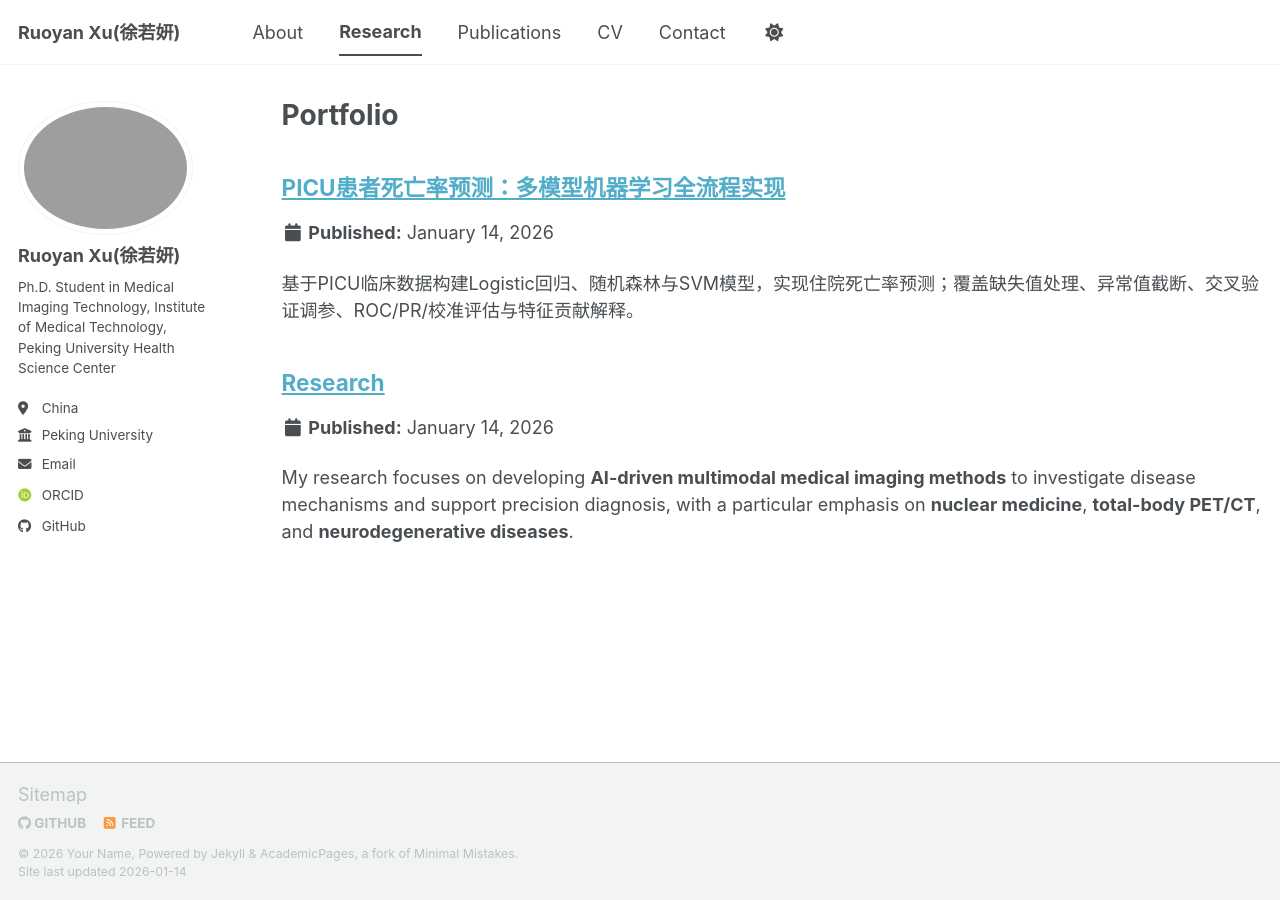
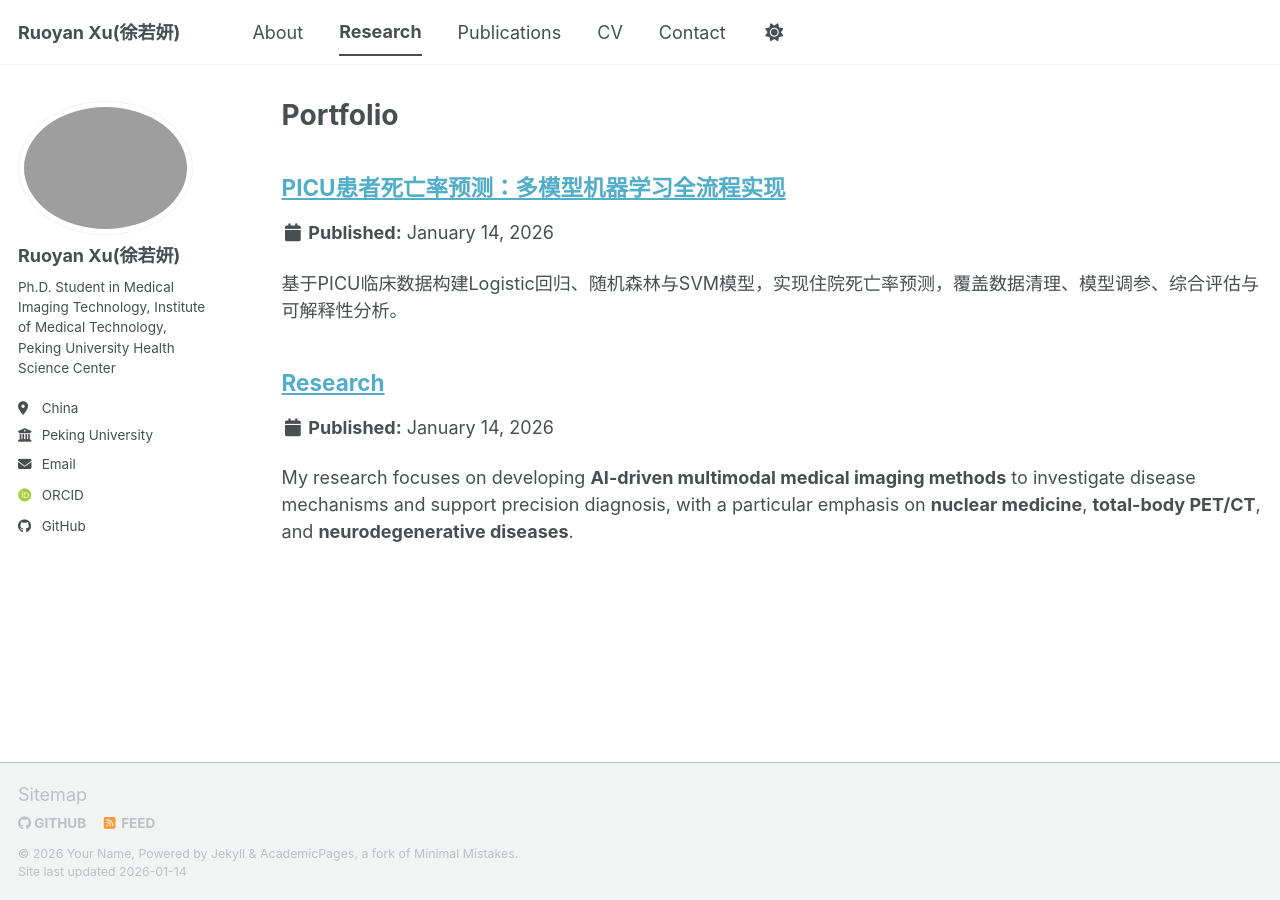
Before and after one commit to ruoyanxu-411/ruoyanxu-411.github.io, a Jekyll site: the page built from _pages/portfolio.html, in a window 1280 px wide. Built offline with Jekyll 4.4.1, drawn with Linux system fonts in a browser that asks for light colours; some web fonts are replaced; a script bundle is joined from its source files by our own code; library files that are not in the unit come from our copies; some of the changed lines change nothing that is shown.

Commit message:
Update picu-mortality-prediction.md

````diff
--- a/_portfolio/picu-mortality-prediction.md
+++ b/_portfolio/picu-mortality-prediction.md
@@ -4,12 +4,13 @@
 type: "Machine Learning"
 permalink: /portfolio/picu-mortality-prediction/
 date: 2026-01-14
-excerpt: "基于PICU临床数据构建Logistic回归、随机森林与SVM模型，实现住院死亡率预测；覆盖缺失值处理、异常值截断、交叉验证调参、ROC/PR/校准评估与特征贡献解释。"
+excerpt: "基于PICU临床数据构建Logistic回归、随机森林与SVM模型，实现住院死亡率预测，覆盖数据清理、模型调参、综合评估与可解释性分析。"
 header:
   teaser: /images/picu-mortality-prediction/roc_curves_models.png
 tags:
 - 临床机器学习
 - 死亡率预测
+- 模型评估
 - 模型可解释性
 - 端到端Pipeline
 tech_stack:
@@ -22,47 +23,185 @@
 ---
 
 ## 项目背景
-儿科重症监护室（PICU）患者的院内死亡率预测对风险分层与资源分配具有重要意义。本项目基于PICU临床表格数据，搭建端到端的机器学习流程：**数据读取 → 缺失值处理 → 异常值截断（winsorization）→ 特征标准化 → 多模型训练与调参 → 综合评估（ROC/PR/校准/混淆矩阵）→ 特征贡献解释**。
+
+儿科重症监护室（PICU）患者的住院死亡率预测是临床风险评估中的重要问题。由于PICU患者病情复杂、死亡率相对较低，传统统计方法在非线性建模与风险分层方面存在一定局限。
+
+本项目基于PICU真实临床表格数据，构建了一个**端到端的机器学习预测流程**，系统比较了 Logistic 回归、随机森林（Random Forest）与支持向量机（SVM）三类模型，并通过多维度评估与特征贡献分析，探索关键临床变量对死亡风险的影响。
 
 ---
 
-## 数据概览与缺失值情况
+## 数据概览与结局分布
 
-**数据规模与结局比例：** 总样本约 8,952，死亡率约 7.5%（类别不平衡明显）。
-
-{% comment %} 如果你生成了 outcome_distribution.png / missing_values_bar.png 就直接展示 {% endcomment %}
+数据集包含约 **8,952 条 PICU 住院记录**，结局变量为院内死亡（`HOSPITAL_EXPIRE_FLAG`）。死亡率约为 **7.5%**，呈现出明显的类别不平衡特征，这对模型训练与评估提出了更高要求。
 
 <figure>
   <img src="/images/picu-mortality-prediction/outcome_distribution.png.png" alt="Outcome distribution">
-  <figcaption>结局分布（Survival vs Death）：数据存在明显类别不平衡。</figcaption>
-</figure>
-
-<figure>
-  <img src="/images/picu-mortality-prediction/missing_values_bar.png" alt="Missing value rate">
-  <figcaption>变量缺失率分布：用于支撑后续的中位数填补策略。</figcaption>
+  <figcaption>结局分布（Survival vs Death）：死亡为少数类，需在建模与评估中重点考虑不平衡问题。</figcaption>
 </figure>
 
 ---
 
-## 核心实现：端到端预处理 Pipeline
+## 数据缺失情况分析
 
-本项目采用统一 Pipeline 实现“**训练集拟合 + 测试集应用**”，避免数据泄漏：
+在建模前，对各变量的缺失情况进行了系统分析。部分连续临床变量（如化验指标）存在不同程度的缺失，但未发现全缺失或完全无信息的变量。
 
-- **缺失值填补**：连续变量用 **Median Imputation**（鲁棒）
-- **异常值处理**：Winsorization（1%–99%分位截断）
-- **标准化**：Z-score 标准化（对 LR / SVM 更友好）
-- **类不平衡**：所有模型均使用 `class_weight="balanced"` 或 `balanced_subsample`
+<figure>
+  <img src="/images/picu-mortality-prediction/missing_values_bar.png" alt="Missing values">
+  <figcaption>变量缺失率分布：用于指导后续缺失值处理策略。</figcaption>
+</figure>
 
-```python
-# 数值特征：中位数填补 + 异常值截断 + 标准化
-numeric_preprocess = Pipeline(steps=[
-    ("imputer", SimpleImputer(strategy="median")),
-    ("winsor", Winsorizer(lower_q=0.01, upper_q=0.99)),
-    ("scaler", StandardScaler()),
-])
+---
 
-# 合并预处理流程（本数据集实际无分类变量）
-preprocess = ColumnTransformer(
-    transformers=[("num", numeric_preprocess, numeric_cols)],
-    remainder="drop"
-)
+## 数据清理与预处理策略
+
+### 缺失值处理
+
+- 连续变量：**中位数填补（Median Imputation）**
+- 优点：对偏态分布与极端值更稳健
+- 所有填补参数仅在训练集上拟合，避免信息泄漏
+
+### 异常值处理
+
+- 采用 **Winsorization（1%–99% 分位截断）**
+- 目的：降低极端异常值对模型训练的影响，而不直接删除样本
+
+### 特征标准化
+
+- 对连续变量进行 **Z-score 标准化**
+- 提升 Logistic 回归与 SVM 的数值稳定性
+
+---
+
+## 数据清理前后分布对比（可视化证据）
+
+为了直观展示数据清理的效果，对核心连续变量绘制了 **清理前（Raw）与清理后（Cleaned）** 的分布对比。
+
+### 直方图对比（Raw vs Cleaned）
+
+<figure>
+  <img src="/images/picu-mortality-prediction/histograms_raw_vs_cleaned.png" alt="Histograms raw vs cleaned">
+  <figcaption>
+    清理前后变量分布直方图对比：异常值影响明显降低，但总体分布形态得以保留。
+  </figcaption>
+</figure>
+
+### 按结局分组的箱线图对比
+
+<figure>
+  <img src="/images/picu-mortality-prediction/boxplots_raw_vs_cleaned.png" alt="Boxplots raw vs cleaned">
+  <figcaption>
+    按结局（Survival / Death）分组的箱线图：展示不同结局组的分布差异及清理前后异常值变化。
+  </figcaption>
+</figure>
+
+---
+
+## 模型训练与调参策略
+
+本项目对比了三类常见但互补的机器学习模型：
+
+1. **Logistic Regression（L2 正则）**
+   - 可解释性强，作为 baseline 模型
+2. **Random Forest**
+   - 捕捉非线性关系与特征交互
+   - 对异常值与尺度不敏感
+3. **SVM（RBF Kernel）**
+   - 具备灵活的非线性判别能力
+
+### 训练策略
+
+- 数据划分：**70% 训练集 / 30% 测试集（分层抽样）**
+- 超参数调优：**5 折分层交叉验证 + GridSearch**
+- 主要优化指标：**ROC-AUC**
+- 类不平衡处理：`class_weight="balanced"` 或 `balanced_subsample`
+
+---
+
+## 模型评估结果
+
+### 判别能力（ROC & PR）
+
+<figure>
+  <img src="/images/picu-mortality-prediction/roc_curves_models.png" alt="ROC curves">
+  <figcaption>
+    ROC 曲线：Random Forest 在测试集上取得最高 AUC（≈0.79）。
+  </figcaption>
+</figure>
+
+<figure>
+  <img src="/images/picu-mortality-prediction/pr_curves_models.png" alt="PR curves">
+  <figcaption>
+    PR 曲线：在死亡率约 7.5% 的不平衡场景下，Random Forest 的 AP（≈0.29）优于其他模型。
+  </figcaption>
+</figure>
+
+### 校准性能（Calibration）
+
+<figure>
+  <img src="/images/picu-mortality-prediction/calibration_curves_models.png" alt="Calibration curves">
+  <figcaption>
+    校准曲线：评估预测概率与真实死亡发生率的一致性。
+  </figcaption>
+</figure>
+
+### 阈值决策与混淆矩阵
+
+采用 **Youden Index** 在测试集上选择最优阈值，得到一个兼顾敏感性与特异性的工作点。
+
+<figure>
+  <img src="/images/picu-mortality-prediction/confusion_matrix_best.png" alt="Confusion matrix">
+  <figcaption>
+    最佳模型（Random Forest）的混淆矩阵：体现对死亡风险的识别能力与误判情况。
+  </figcaption>
+</figure>
+
+---
+
+## 特征贡献与模型可解释性
+
+为避免“黑箱模型”，本项目从两个角度分析特征贡献：
+
+### Random Forest 内置重要性（Gini Importance）
+
+<figure>
+  <img src="/images/picu-mortality-prediction/feature_contribution_rf.png" alt="RF importance">
+  <figcaption>
+    Random Forest 特征重要性（Gini importance）：展示各变量在树模型中的相对贡献。
+  </figcaption>
+</figure>
+
+### Permutation Importance（测试集）
+
+<figure>
+  <img src="/images/picu-mortality-prediction/permutation_importance_best.png" alt="Permutation importance">
+  <figcaption>
+    Permutation importance（基于测试集）：通过打乱单个变量，评估其对 ROC-AUC 的影响，更稳健地反映真实贡献。
+  </figcaption>
+</figure>
+
+---
+
+## 结论与下一步工作
+
+**主要结论：**
+
+- Random Forest 在该 PICU 数据集上取得最佳整体表现（AUC≈0.79，AP≈0.29）
+- 数据清理（中位数填补 + Winsorization）显著提升模型稳定性
+- 特征贡献分析能够稳定识别与死亡风险相关的关键临床变量
+
+**下一步方向：**
+
+- 引入更多时间序列特征（生命体征动态变化）
+- 尝试 Gradient Boosting（XGBoost / LightGBM）
+- 构建简单 Web 界面，实现临床风险在线评估
+- 外部数据集验证模型泛化能力
+
+---
+
+<hr>
+
+<div class="page__meta" style="display:flex;justify-content:space-between;gap:12px;flex-wrap:wrap;">
+  <a class="btn btn--inverse" href="/portfolio/portfolio-1/">&larr; Previous: Portfolio 1</a>
+  <a class="btn btn--inverse" href="/portfolio/">&uarr; Back to Portfolio</a>
+  <a class="btn btn--inverse" href="PORTFOLIO2_PERMALINK">Next: Portfolio 2 &rarr;</a>
+</div>
````
